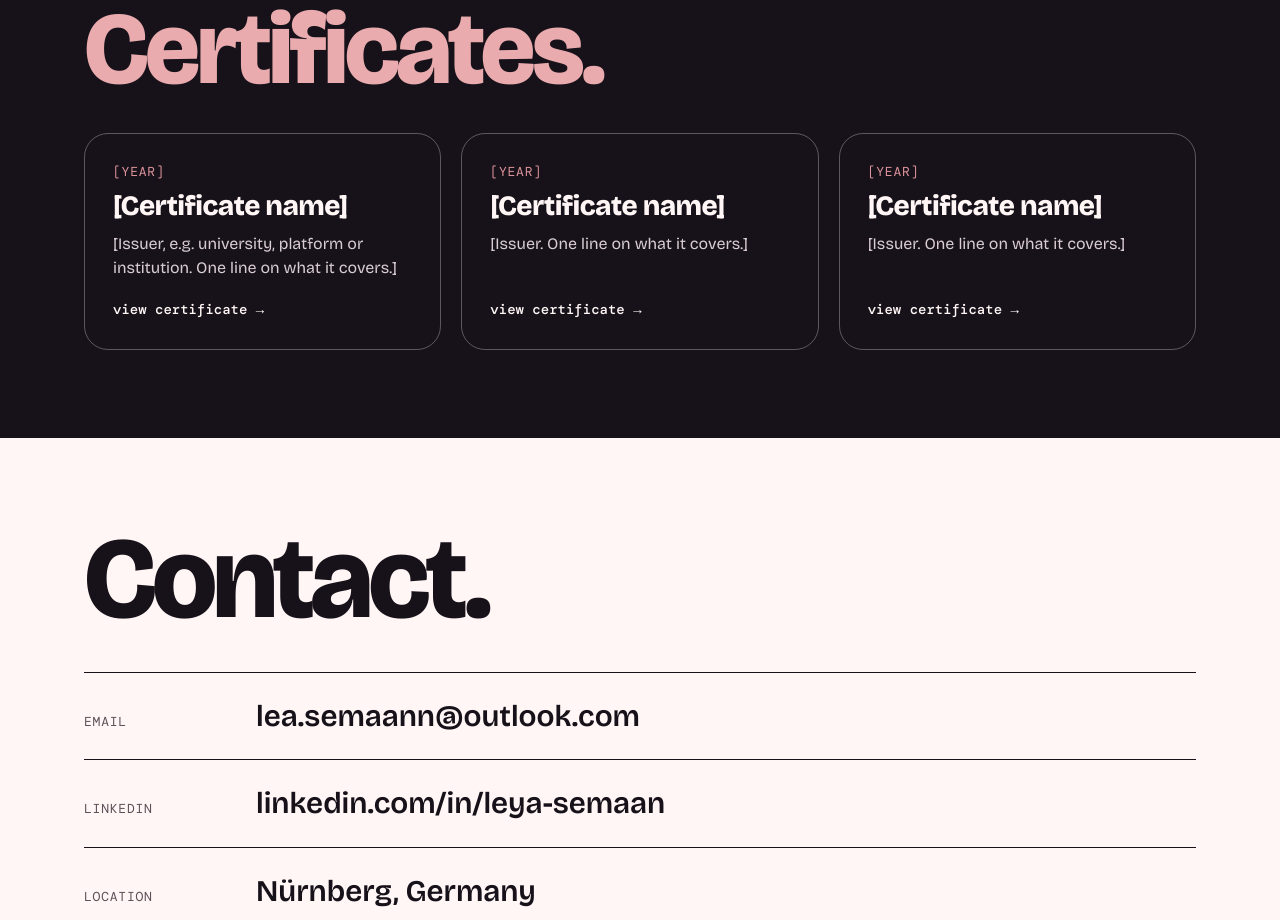
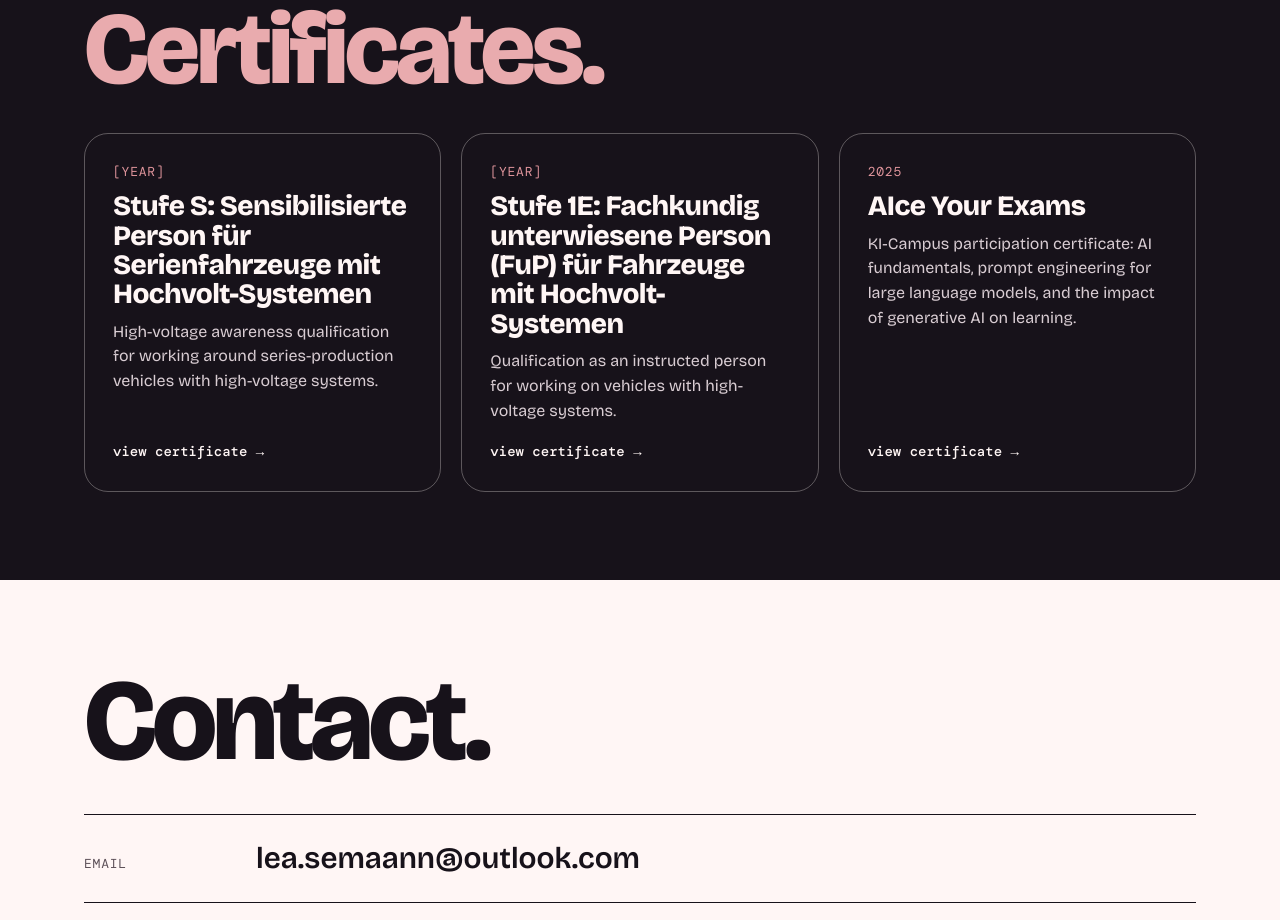
Before and after one commit to 592668k22s-hash/leya.semaan, a plain HTML site: page index.html in a window 1280 px wide. Shown: the part 3328-4248 px from the top of the page. Drawn offline with nearby package versions, Linux system fonts and the light colour scheme.

Commit message:
Update index.html

```diff
--- a/index.html
+++ b/index.html
@@ -264,23 +264,22 @@ footer{margin-top:72px;padding-top:20px;border-top:1.5px solid var(--ink);displa
       <div class="certs">
   <article class="cert">
     <div class="year">[Year]</div>
-          <h3>[Certificate name]</h3>
-          <p>[Issuer, e.g. university, platform or institution. One line on what it covers.]</p>
+    <h3>Stufe S: Sensibilisierte Person für Serienfahrzeuge mit Hochvolt-Systemen</h3>
+    <p>High-voltage awareness qualification for working around series-production vehicles with high-voltage systems.</p>
     <a class="more" href="certificate-1.pdf" target="_blank" rel="noopener">view certificate →</a>
   </article>
   <article class="cert">
     <div class="year">[Year]</div>
-          <h3>[Certificate name]</h3>
-          <p>[Issuer. One line on what it covers.]</p>
+    <h3>Stufe 1E: Fachkundig unterwiesene Person (FuP) für Fahrzeuge mit Hochvolt-Systemen</h3>
+    <p>Qualification as an instructed person for working on vehicles with high-voltage systems.</p>
     <a class="more" href="certificate-2.pdf" target="_blank" rel="noopener">view certificate →</a>
   </article>
   <article class="cert">
-          <div class="year">[Year]</div>
-          <h3>[Certificate name]</h3>
-          <p>[Issuer. One line on what it covers.]</p>
+    <div class="year">2025</div>
+    <h3>AIce Your Exams</h3>
+    <p>KI-Campus participation certificate: AI fundamentals, prompt engineering for large language models, and the impact of generative AI on learning.</p>
     <a class="more" href="certificate-3.pdf" target="_blank" rel="noopener">view certificate →</a>
   </article>
-      </div>
 </div>
   </section>
 
```
Lines whose indentation alone changed are shown as unchanged.
